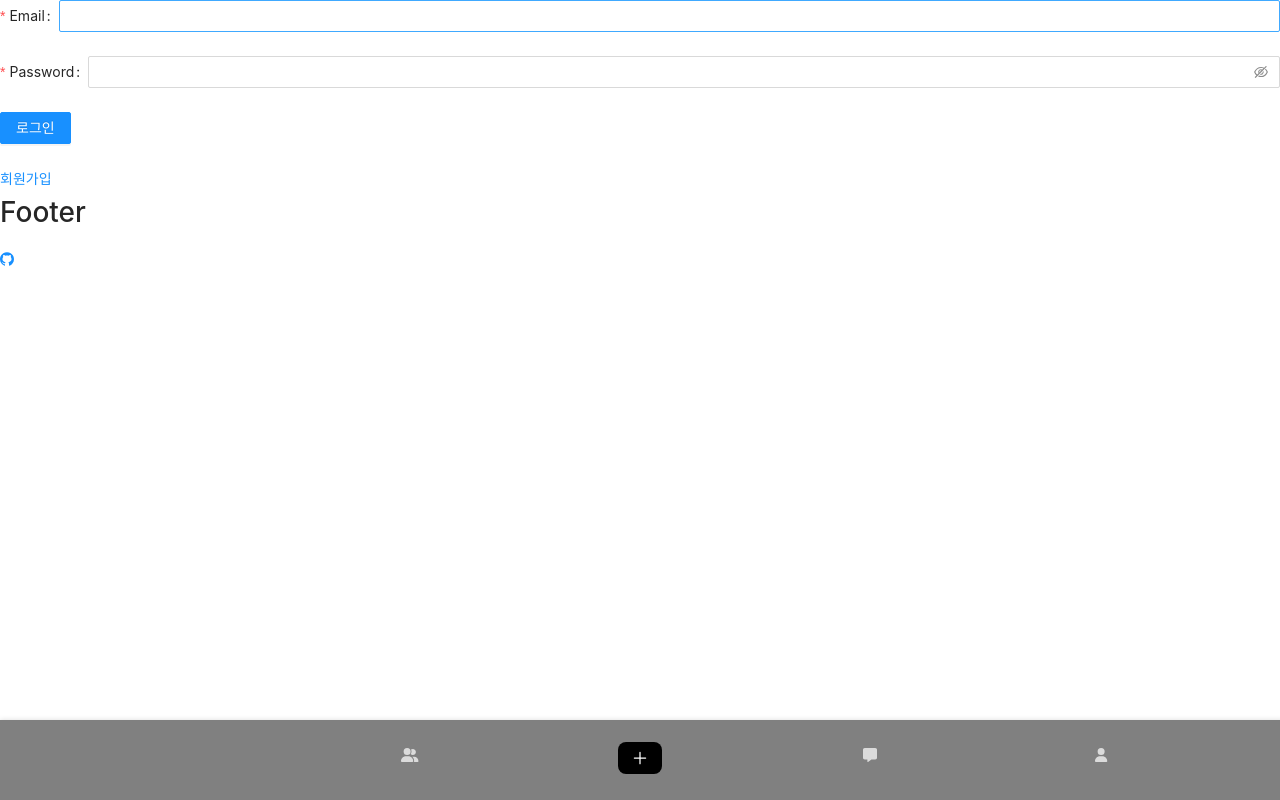
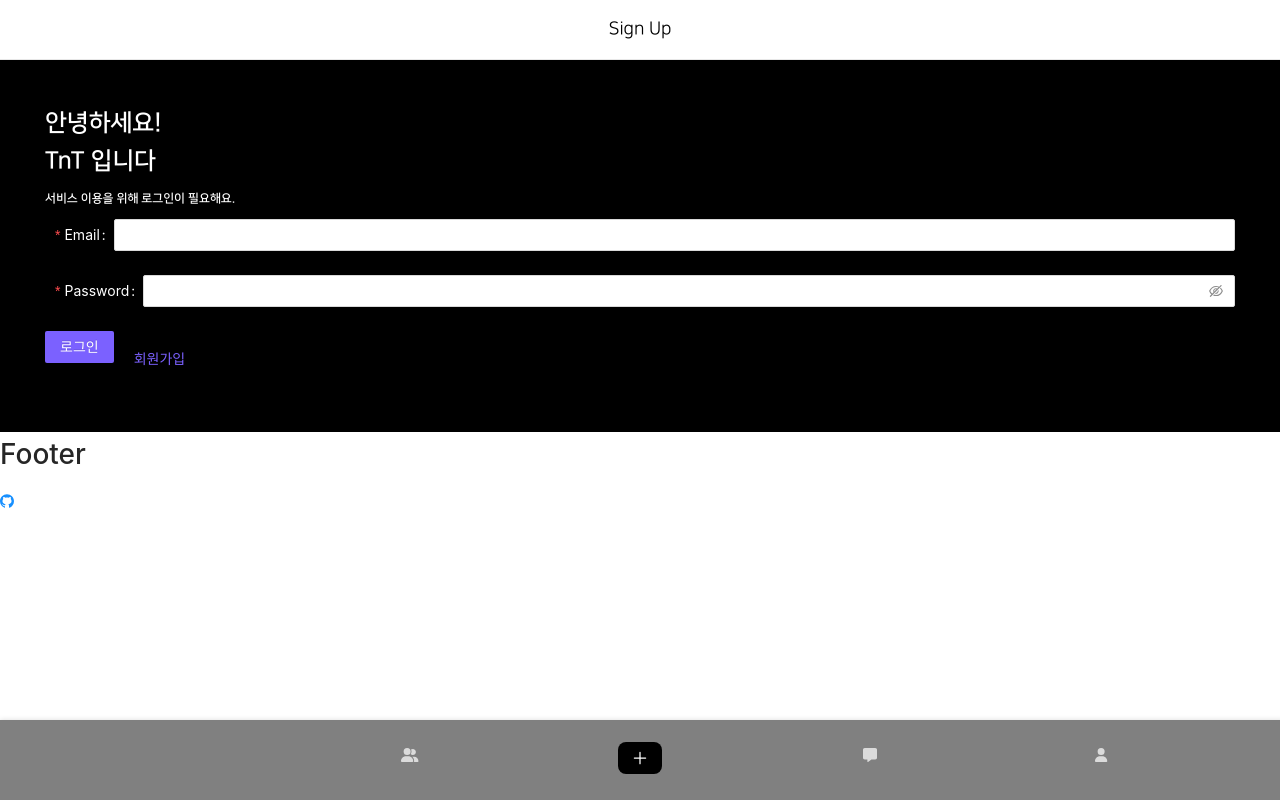
Before and after one commit to tmintalk/tnt-client, a React (Create React App) app: page / in a window 1280 px wide. Built offline with nearby package versions, Linux system fonts and the light colour scheme.

Commit message:
[Design] 로그인창

```diff
--- a/src/components/LoginForm/index.js
+++ b/src/components/LoginForm/index.js
@@ -3,6 +3,9 @@ import { useCookies } from 'react-cookie';
 
 import { Form, Input, Button } from 'antd';
 import { Link } from 'react-router-dom';
+
+import './index.scss';
+
 
 const LoginForm = () => {
   const [, setCookie] = useCookies(['Authorization']);
@@ -21,6 +24,14 @@ const LoginForm = () => {
 
   return (
     <>
+
+      <div className="login-header-container">
+        <div className="login-signup-text"> Sign Up </div>
+      </div>
+      <div className="login-container">
+        <div className="login-greeting-text"> 안녕하세요! <br/> TnT 입니다</div>
+        <div className="login-greeting-text2"> 서비스 이용을 위해 로그인이 필요해요. </div>
+        <div className="login-form-container">
           <Form
             initialValues={{ remember: true }}
             onFinish={onFinish}
@@ -39,13 +50,20 @@ const LoginForm = () => {
             >
               <Input.Password />
             </Form.Item>
+            <div className="login-and-join">
               <Form.Item>
                 <Button type="primary" htmlType="submit">
                   로그인
                 </Button>
               </Form.Item>
+              <Link to="/join">
+                <div className="login-link-to-join"> 회원가입 </div>
+              </Link>
+            </div>
           </Form>
-      <Link to="/join">회원가입</Link>
+        </div>
+
+      </div>
     </>
   )
 }
--- /dev/null
+++ b/src/components/LoginForm/index.scss
@@ -0,0 +1,64 @@
+.login-header-container{
+  width: 100vw;
+  height: 60px;
+  background-color: white;
+  border-bottom: 1px solid #e7e7e7;
+  display: flex;
+  align-items: center;
+  justify-content: center;
+
+  .login-signup-text {
+    font-size: 18px;
+    font-family: NanumSquareR;
+    color: black;
+  }
+}
+
+.login-container{
+  background-color: black;
+  padding: 45px;
+
+  .login-greeting-text{
+    font-size: 24px;
+    font-family: NanumSquareB;
+    color: white;
+    margin-bottom: 10px;
+  }
+  .login-greeting-text2{
+    font-size: 12px;
+    font-family: NanumSquareB;
+    color: white;
+    margin-bottom: 10px;
+  }
+
+
+  .login-form-container{
+    .ant-form-item {
+      .ant-form-item-label{
+        .ant-form-item-required{
+          margin-left: 10px;
+          color: white;
+        }
+      }
+    }
+  }
+
+  .login-and-join{
+    display: flex;
+    flex-direction: row;
+    align-items: center;
+
+    .ant-row{
+      margin-bottom: 0px;
+    }
+    .ant-btn{
+      background-color: #7B61FF;
+      border: 0;
+      margin-right: 20px;
+    }
+    .login-link-to-join{
+      color: #7B61FF;
+    }
+  }
+
+}
```
Lines whose indentation alone changed are shown as unchanged.
